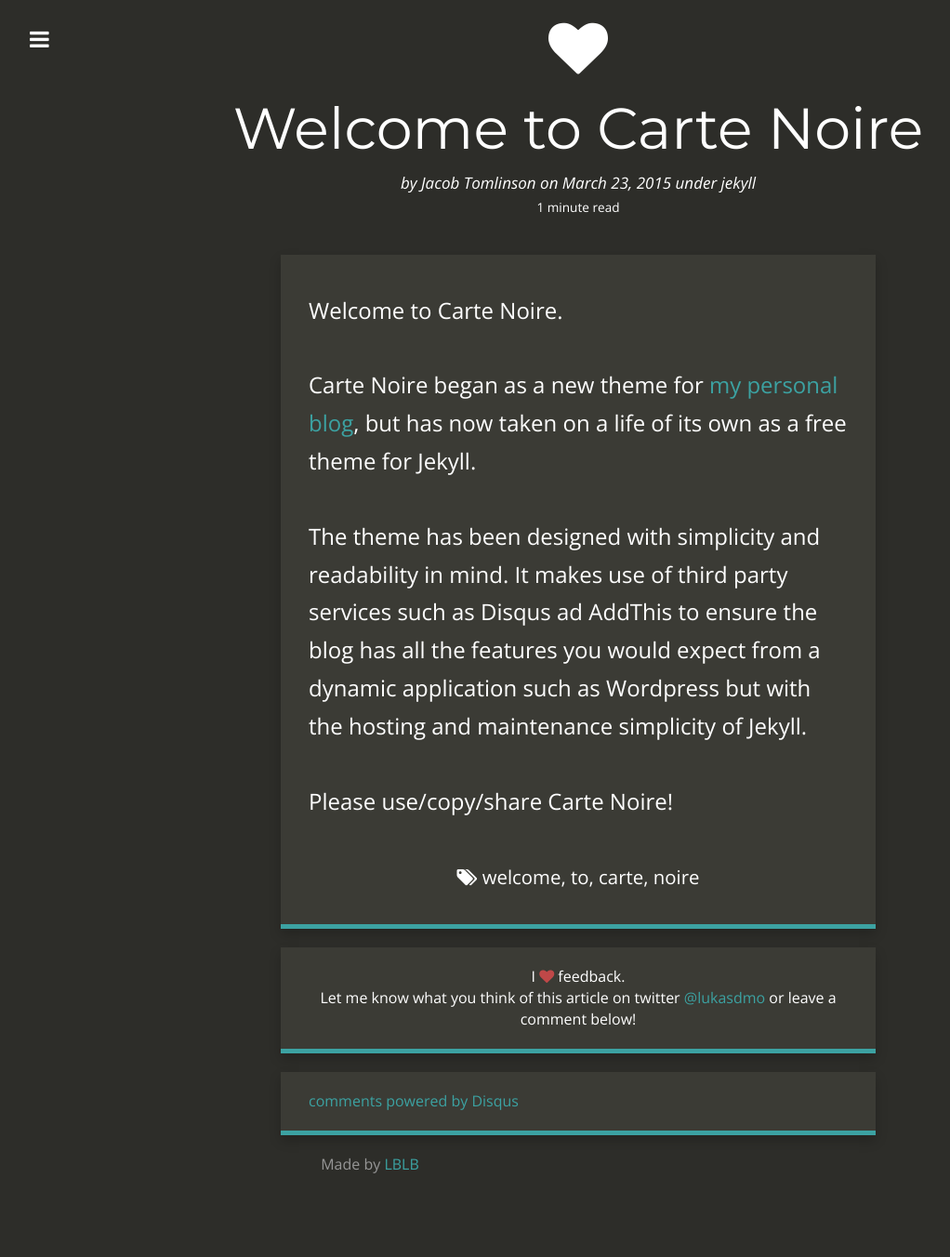
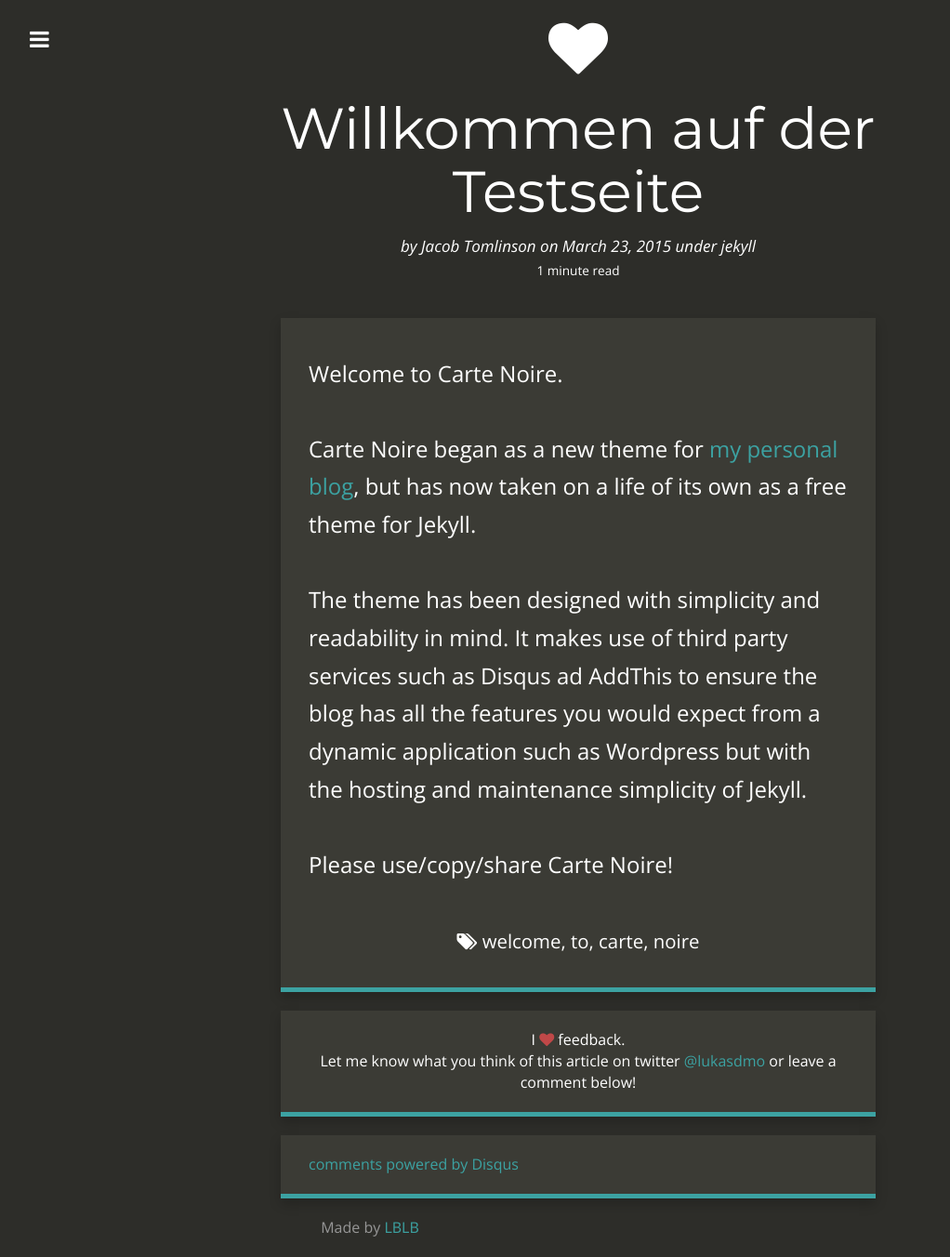
Before and after one commit to eski1337/lblb-it-ffd00, a Jekyll site: the page built from _posts/2015-03-23-welcome-to-carte-noir.md, in a window 1280 px wide. Shown: the whole page at 93% size, without its empty margins (18-1040 px from the left). Built offline with Jekyll 4.4.1, drawn with Linux system fonts in a browser that asks for light colours; nearby versions of some CDN libraries; comment, search, counter and statistics services are not loaded; before the commit the page ends 1283 px from its top, so only the background shows below that.

Commit message:
2015-03-23-welcome-to-carte-noir.md: changed

```diff
--- a/_posts/2015-03-23-welcome-to-carte-noir.md
+++ b/_posts/2015-03-23-welcome-to-carte-noir.md
@@ -1,6 +1,6 @@
 ---
 layout:     post
-title:      Welcome to Carte Noire
+title:      Willkommen auf der Testseite
 date:       2015-03-23 15:31:19
 author:     Jacob Tomlinson
 summary:    Carte Noire is a dark blog theme for Jekyll focusing on a clear reading experience.
```
